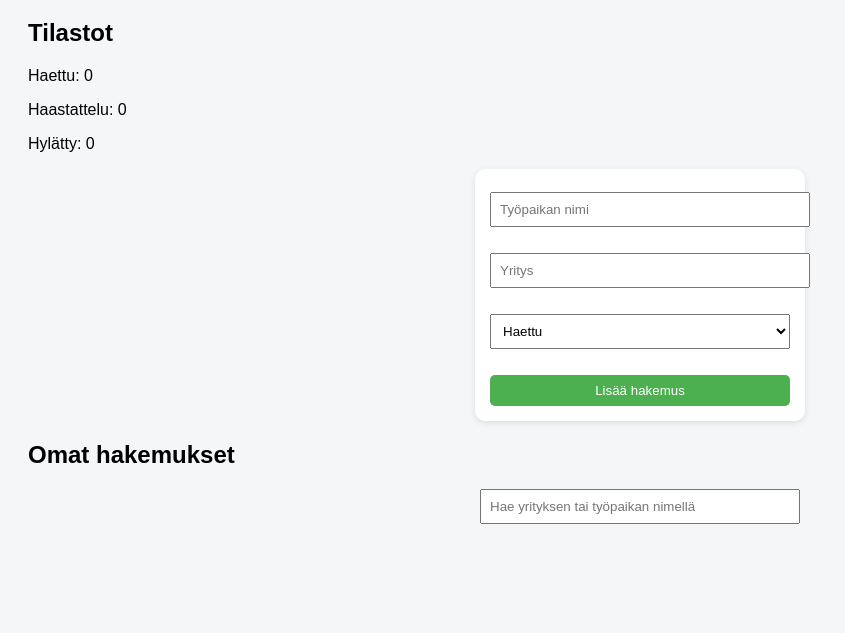
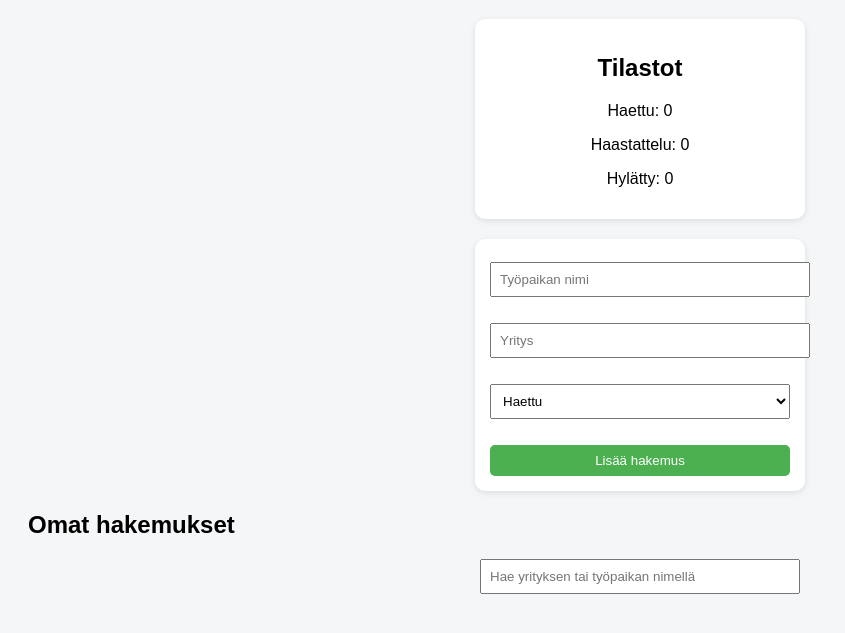
Before and after one commit to laurikok-stack/jobtrackerapp, a plain HTML site: page index.html in a window 1280 px wide. Shown: the part 89-722 px from the top of the page, without its empty margins (0-845 px from the left). Drawn offline with Linux system fonts and the light colour scheme.

Commit message:
add total applications and percentages

```diff
--- a/script.js
+++ b/script.js
@@ -5,6 +5,10 @@ const searchInput = document.getElementById("searchInput");
 const countHaettu = document.getElementById("countHaettu");
 const countHaastattelu = document.getElementById("countHaastattelu");
 const countHylatty = document.getElementById("countHylatty");
+const countTotal = document.getElementById("countTotal");
+const percentHaettu = document.getElementById("percentHaettu");
+const percentHaastattelu = document.getElementById("percentHaastattelu");
+const percentHylatty = document.getElementById("percentHylatty");
 
 let jobs = loadJobs();
 
@@ -17,13 +21,23 @@ function saveJobs() {
 }
 
 function updateStats() {
+  const total = jobs.length;
   const haettu = jobs.filter(job => job.status === "Haettu").length;
   const haastattelu = jobs.filter(job => job.status === "Haastattelu").length;
   const hylatty = jobs.filter(job => job.status === "Hylätty").length;
 
+  const haettuPercent = total > 0 ? Math.round((haettu / total) * 100) : 0;
+  const haastatteluPercent = total > 0 ? Math.round((haastattelu / total) * 100) : 0;
+  const hylattyPercent = total > 0 ? Math.round((hylatty / total) * 100) : 0;
+
+  if (countTotal) countTotal.textContent = total;
   if (countHaettu) countHaettu.textContent = haettu;
   if (countHaastattelu) countHaastattelu.textContent = haastattelu;
   if (countHylatty) countHylatty.textContent = hylatty;
+
+  if (percentHaettu) percentHaettu.textContent = haettuPercent;
+  if (percentHaastattelu) percentHaastattelu.textContent = haastatteluPercent;
+  if (percentHylatty) percentHylatty.textContent = hylattyPercent;
 }
 
 function createJobElement(job, index) {
--- a/style.css
+++ b/style.css
@@ -60,4 +60,15 @@ li {
   box-shadow: 0 2px 4px rgba(0,0,0,0.1);
 }
 
+#stats {
+  background: white;
+  padding: 15px;
+  border-radius: 10px;
+  max-width: 300px;
+  margin: 20px auto;
+  box-shadow: 0 2px 6px rgba(0,0,0,0.1);
+  text-align: center;
+}
+
+
 li
```
